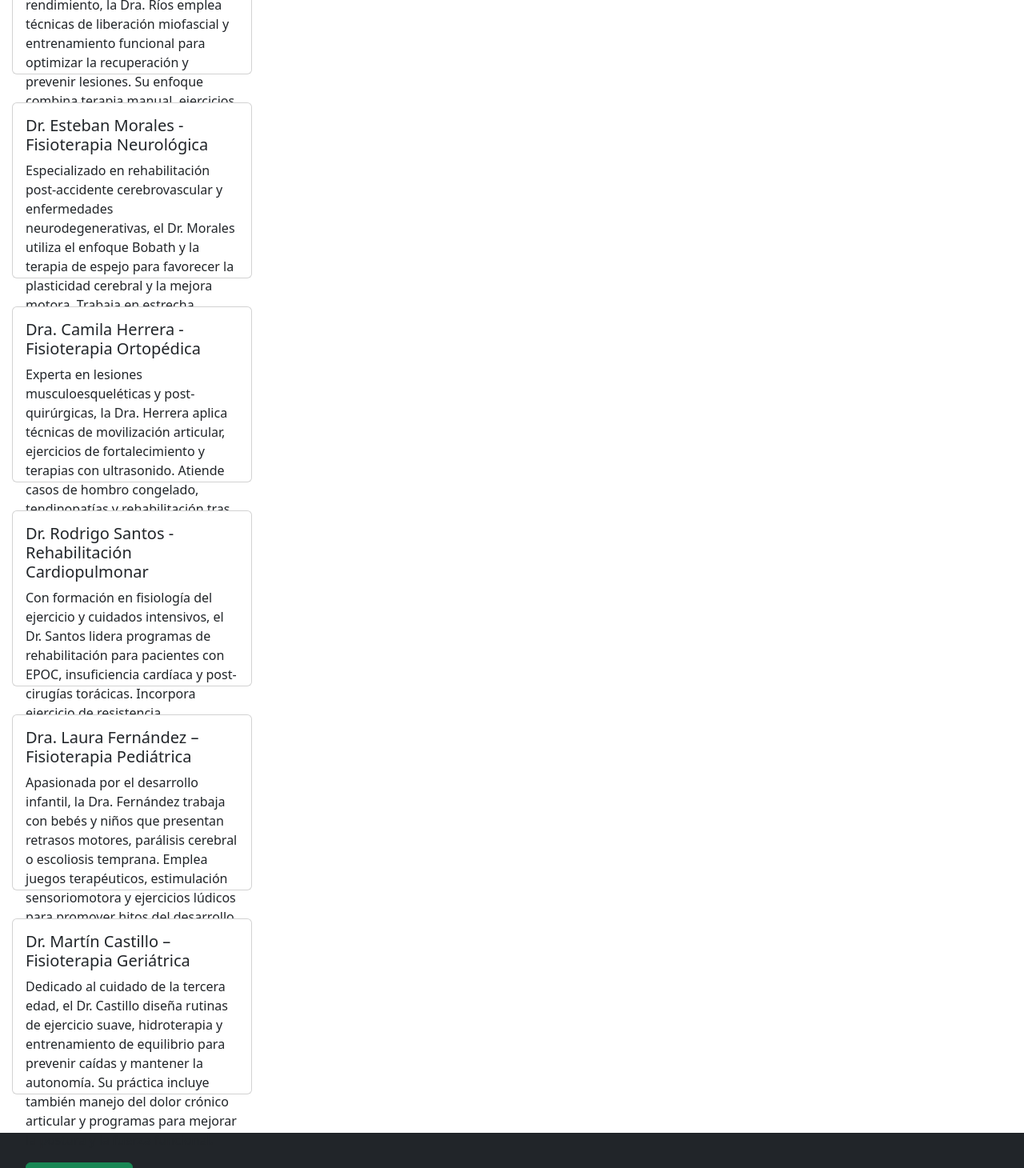
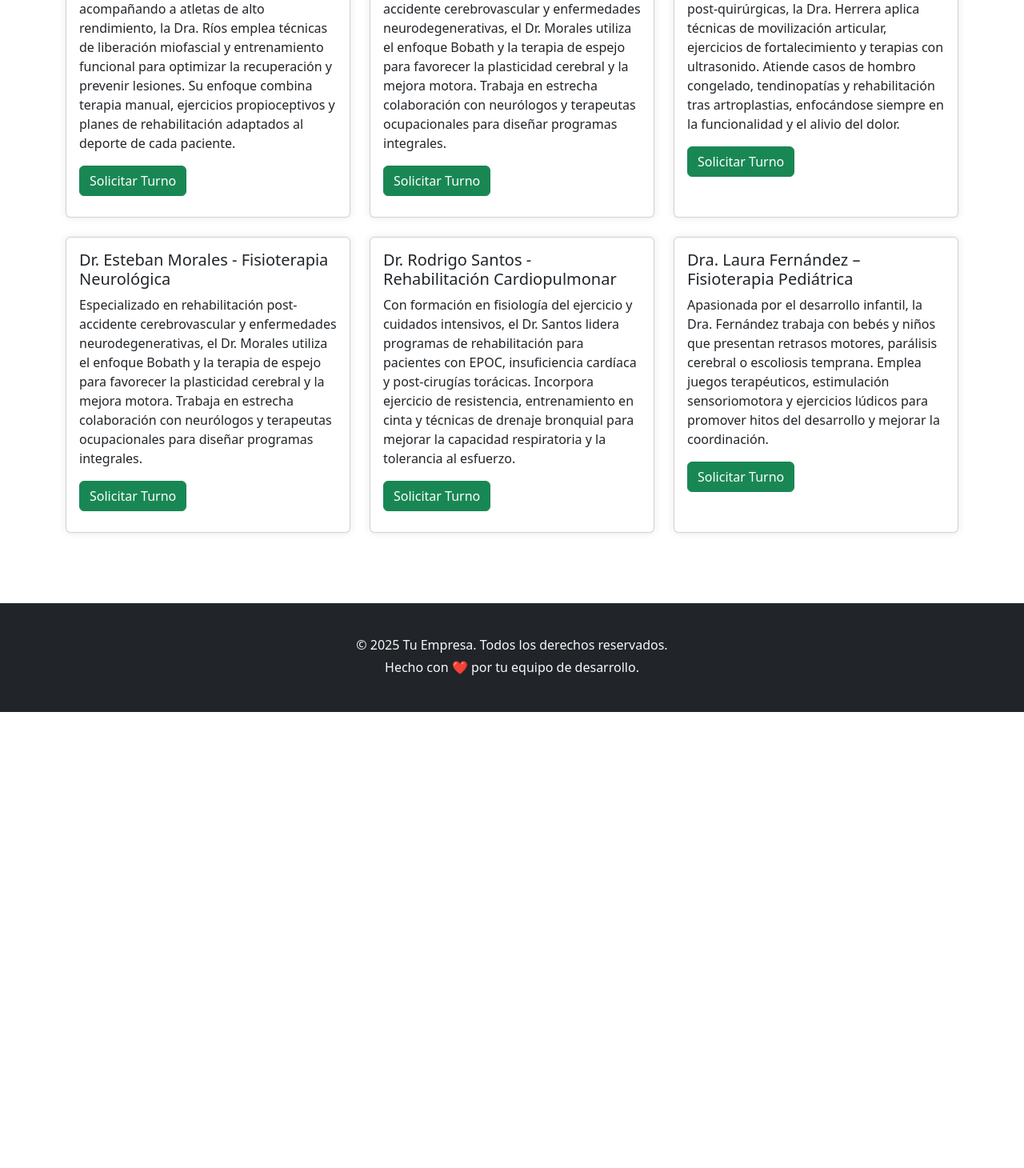
Before and after one commit to rodo18-2006/Proyecto-2, a React (Vite) app: page /Doctores in a window 1280 px wide. Shown: the part 320-1780 px from the top of the page at 80% size. After the commit the page ends 1210 px from the top, so only its background shows below. Built offline with nearby package versions, Linux system fonts and the light colour scheme.

Commit message:
editamos turnero, creamos horario.css y editamos el area de doctores

```diff
--- a/src/App.jsx
+++ b/src/App.jsx
@@ -6,7 +6,8 @@ import Doctores from "./page/Doctores";
 import NavbarC from "./components/navbar/NavbarC";
 import Inicio from "./components/Inicio/InicioC";
 import Turnos from "./page/Turnos";
-import Horarios from "./page/Horarios";
+import Hora from "./page/Hora";
+
 
 const App = () => {
   return (
@@ -18,7 +19,7 @@ const App = () => {
           <Route path="/Inicio" element={<HomePage />} />
           <Route path="*" element={<Error404 />} />
           <Route path="/Doctores" element={<Doctores />} />
-          <Route path="/Horarios" element={<Horarios />}/>
+         <Route path="/Horarios" element={<Hora />}/>
         </Routes>
       </Router>
     </>
--- a/src/components/doctores/Doctores.css
+++ b/src/components/doctores/Doctores.css
@@ -1,6 +1,5 @@
-.card{
-  width: 98%;
-  margin-top: 35px;
-  position: relative;
-  left: 15px;
+.caard {
+  height: 370px;
+  width: 100%;
+  box-shadow: 0 0 10px rgba(0,0,0,0.1);
 }
--- a/src/components/doctores/DoctoresC.jsx
+++ b/src/components/doctores/DoctoresC.jsx
@@ -1,105 +1,128 @@
-import Button from 'react-bootstrap/Button';
+import Button from "react-bootstrap/Button";
 import "bootstrap/dist/css/bootstrap.min.css";
-import Card from 'react-bootstrap/Card';
-import "./Doctores.css"
-
+import Card from "react-bootstrap/Card";
+import { Container, Row, Col } from "react-bootstrap";
+import "./Doctores.css";
 
 const DoctoresC = () => {
   return (
-    <>
-      <Card className="card">
+    <Container className="mt-5">
+      <Row>
+        <Col md={6} lg={4} className="mb-4">
+          <Card className="caard">
             <Card.Body>
-          <Card.Title>Dra. Valentia Ríos - Fisioterapia Deportiva</Card.Title>
+              <Card.Title>
+                Dra. Valentia Ríos - Fisioterapia Deportiva
+              </Card.Title>
               <Card.Text>
                 Con más de 8 años de experiencia acompañando a atletas de alto
-            rendimiento, la Dra. Ríos emplea técnicas de liberación miofascial y
-            entrenamiento funcional para optimizar la recuperación y prevenir
-            lesiones. Su enfoque combina terapia manual, ejercicios
-            propioceptivos y planes de rehabilitación adaptados al deporte de
-            cada paciente.
+                rendimiento, la Dra. Ríos emplea técnicas de liberación
+                miofascial y entrenamiento funcional para optimizar la
+                recuperación y prevenir lesiones. Su enfoque combina terapia
+                manual, ejercicios propioceptivos y planes de rehabilitación
+                adaptados al deporte de cada paciente.
               </Card.Text>
               <Button variant="success">Solicitar Turno</Button>
             </Card.Body>
           </Card>
+        </Col>
 
-      <Card className="card">
+        <Col md={6} lg={4} className="mb-4">
+          <Card className="caard">
             <Card.Body>
               <Card.Title>
                 Dr. Esteban Morales - Fisioterapia Neurológica
               </Card.Title>
               <Card.Text>
                 Especializado en rehabilitación post‐accidente cerebrovascular y
-            enfermedades neurodegenerativas, el Dr. Morales utiliza el enfoque
-            Bobath y la terapia de espejo para favorecer la plasticidad cerebral
-            y la mejora motora. Trabaja en estrecha colaboración con neurólogos
-            y terapeutas ocupacionales para diseñar programas integrales.
+                enfermedades neurodegenerativas, el Dr. Morales utiliza el
+                enfoque Bobath y la terapia de espejo para favorecer la
+                plasticidad cerebral y la mejora motora. Trabaja en estrecha
+                colaboración con neurólogos y terapeutas ocupacionales para
+                diseñar programas integrales.
               </Card.Text>
               <Button variant="success">Solicitar Turno</Button>
             </Card.Body>
           </Card>
+        </Col>
 
-      <Card className="card">
+        <Col md={6} lg={4} className="mb-4">
+          <Card className="caard">
             <Card.Body>
-          <Card.Title>Dra. Camila Herrera - Fisioterapia Ortopédica</Card.Title>
+              <Card.Title>
+                Dra. Camila Herrera - Fisioterapia Ortopédica
+              </Card.Title>
               <Card.Text>
-            Experta en lesiones musculoesqueléticas y post‐quirúrgicas, la Dra.
-            Herrera aplica técnicas de movilización articular, ejercicios de
-            fortalecimiento y terapias con ultrasonido. Atiende casos de hombro
-            congelado, tendinopatías y rehabilitación tras artroplastias,
-            enfocándose siempre en la funcionalidad y el alivio del dolor.
+                Experta en lesiones musculoesqueléticas y post‐quirúrgicas, la
+                Dra. Herrera aplica técnicas de movilización articular,
+                ejercicios de fortalecimiento y terapias con ultrasonido.
+                Atiende casos de hombro congelado, tendinopatías y
+                rehabilitación tras artroplastias, enfocándose siempre en la
+                funcionalidad y el alivio del dolor.
               </Card.Text>
               <Button variant="success">Solicitar Turno</Button>
             </Card.Body>
           </Card>
+        </Col>
 
-      <Card className="card">
+        <Col md={6} lg={4} className="mb-4">
+          <Card className="caard">
+            <Card.Body>
+              <Card.Title>
+                Dr. Esteban Morales - Fisioterapia Neurológica
+              </Card.Title>
+              <Card.Text>
+                Especializado en rehabilitación post‐accidente cerebrovascular y
+                enfermedades neurodegenerativas, el Dr. Morales utiliza el
+                enfoque Bobath y la terapia de espejo para favorecer la
+                plasticidad cerebral y la mejora motora. Trabaja en estrecha
+                colaboración con neurólogos y terapeutas ocupacionales para
+                diseñar programas integrales.
+              </Card.Text>
+              <Button variant="success">Solicitar Turno</Button>
+            </Card.Body>
+          </Card>
+        </Col>
+
+        <Col md={6} lg={4} className="mb-4">
+          <Card className="caard">
             <Card.Body>
               <Card.Title>
                 Dr. Rodrigo Santos - Rehabilitación Cardiopulmonar
               </Card.Title>
               <Card.Text>
-            Con formación en fisiología del ejercicio y cuidados intensivos, el
-            Dr. Santos lidera programas de rehabilitación para pacientes con
-            EPOC, insuficiencia cardíaca y post‐cirugías torácicas. Incorpora
-            ejercicio de resistencia, entrenamiento en cinta y técnicas de
-            drenaje bronquial para mejorar la capacidad respiratoria y la
-            tolerancia al esfuerzo.
+                Con formación en fisiología del ejercicio y cuidados intensivos,
+                el Dr. Santos lidera programas de rehabilitación para pacientes
+                con EPOC, insuficiencia cardíaca y post‐cirugías torácicas.
+                Incorpora ejercicio de resistencia, entrenamiento en cinta y
+                técnicas de drenaje bronquial para mejorar la capacidad
+                respiratoria y la tolerancia al esfuerzo.
               </Card.Text>
               <Button variant="success">Solicitar Turno</Button>
             </Card.Body>
           </Card>
+        </Col>
 
-      <Card className="card">
+        <Col md={6} lg={4} className="mb-4">
+          <Card className="caard">
             <Card.Body>
               <Card.Title>
                 Dra. Laura Fernández – Fisioterapia Pediátrica
               </Card.Title>
               <Card.Text>
-            Apasionada por el desarrollo infantil, la Dra. Fernández trabaja con
-            bebés y niños que presentan retrasos motores, parálisis cerebral o
-            escoliosis temprana. Emplea juegos terapéuticos, estimulación
-            sensoriomotora y ejercicios lúdicos para promover hitos del
-            desarrollo y mejorar la coordinación.
+                Apasionada por el desarrollo infantil, la Dra. Fernández trabaja
+                con bebés y niños que presentan retrasos motores, parálisis
+                cerebral o escoliosis temprana. Emplea juegos terapéuticos,
+                estimulación sensoriomotora y ejercicios lúdicos para promover
+                hitos del desarrollo y mejorar la coordinación.
               </Card.Text>
               <Button variant="success">Solicitar Turno</Button>
             </Card.Body>
           </Card>
+        </Col>
+      </Row>
+    </Container>
+  );
+};
 
-      <Card className="card">
-        <Card.Body>
-          <Card.Title>Dr. Martín Castillo – Fisioterapia Geriátrica</Card.Title>
-          <Card.Text>
-            Dedicado al cuidado de la tercera edad, el Dr. Castillo diseña
-            rutinas de ejercicio suave, hidroterapia y entrenamiento de
-            equilibrio para prevenir caídas y mantener la autonomía. Su práctica
-            incluye también manejo del dolor crónico articular y programas para
-            mejorar la postura y la fuerza funcional.
-          </Card.Text>
-          <Button variant="success">Solicitar Turno</Button>
-        </Card.Body>
-      </Card>
-    </>
-  );
-}
-
-export default DoctoresC
+export default DoctoresC;
--- a/src/components/form/FormC.jsx
+++ b/src/components/form/FormC.jsx
@@ -47,7 +47,7 @@ const FormC = () => {
   };
 
   return (
-    <Container className="d-flex justify-content-center align-items-center vh-100">
+    <Container className="form  d-flex justify-content-center align-items-center min-vh-100">
       <Card
         style={{
           padding: "1rem",
--- a/src/components/horarios/Horario.css
+++ /dev/null
@@ -1,4 +0,0 @@
-.card{
-  width: 300px;
-  height: 220px;
-}
--- /dev/null
+++ b/src/components/horarios/Horarios.css
@@ -0,0 +1,7 @@
+.doctores{
+  height: 100%;
+}
+
+.hora{
+  height: 220px;
+}
--- a/src/components/horarios/HorariosC.jsx
+++ b/src/components/horarios/HorariosC.jsx
@@ -1,58 +1,64 @@
-import React from "react";
+
+
+    import React from "react";
 import { Card, Container, Row, Col, Button } from "react-bootstrap";
-import { useNavigate } from "react-router-dom";
-import "./Horario.css"
+import "./Horarios.css"
+import { Link } from "react-router-dom";
+
 
 const HorariosC = () => {
-  const navigate = useNavigate();
-
   const profesionales = [
     {
-      nombre: "Dra. Valentia Ríos",
-      especialidad: "Fisioterapia Deportiva",
+      nombre: " Dr. Esteban Morales",
+      especialidad: "Fisioterapia Neurológica",
+      dias: "Lunes, Miércoles y Viernes",
+      horario: "15:00 a 19:00 hs",
+    },
+    {
+      nombre: "  Dra. Valentia Ríos",
+      especialidad: " Fisioterapia Deportiva",
       dias: "Lunes, Miércoles y Viernes",
       horario: "08:00 a 12:00 hs",
     },
+
     {
-      nombre: "Dr. Esteban Morales",
-      especialidad: " Fisioterapia Neurológica",
+      nombre: " Dra. Camila Herrera",
+      especialidad: "Fisioterapia Ortopédica",
+      dias: "Lunes a Viernes",
+      horario: "09:00 a 13:00 hs",
+    },
+
+    {
+      nombre: " Dr. Esteban Morales",
+      especialidad: "Fisioterapia Neurológica",
       dias: "Martes y Jueves",
       horario: "14:00 a 18:00 hs",
     },
     {
-      nombre: "Dra. Camila Herrera",
-      especialidad: "Fisioterapia Ortopédica",
-      dias: "Lunes a Viernes",
-      horario: "09:00 a 13:00 hs",
+      nombre: " Dr. Rodrigo Santos",
+      especialidad: "Rehabilitación Cardiopulmonar",
+      dias: "Martes y Jueves",
+      horario: "08:00 a 12:00 hs",
     },
+
     {
       nombre: " Dra. Laura Fernández",
       especialidad: "Fisioterapia Pediátrica",
-      dias: "Lunes, Miércoles y Viernes",
-      horario: "15:00 a 19:00 hs",
-    },
-    {
-      nombre: "Dr. Martín Castillo ",
-      especialidad: "Fisioterapia Geriátrica",
-      dias: "Martes y Jueves",
-      horario: "08:00 a 12:00 hs",
-    },
-    {
-      nombre: " Dr. Rodrigo Santos",
-      especialidad: " Rehabilitación Cardiopulmonar",
       dias: "Martes y Jueves",
       horario: "08:00 a 12:00 hs",
     },
   ];
 
-
   return (
-    <Container className="mt-5">
-      <h2 className="text-center mb-4">Cartelera de Horarios</h2>
+    <Container className="doctores mt-5">
+      <h2 className="text-center mb-4">Cartelera de Profesionales</h2>
       <Row>
         {profesionales.map((doctor, index) => (
           <Col key={index} md={6} lg={4} className="mb-4">
-            <Card style={{ boxShadow: "0 0 8px rgba(0,0,0,0.1)" }}>
+            <Card
+              className="hora"
+              style={{ boxShadow: "0 0 8px rgba(0,0,0,0.1)" }}
+            >
               <Card.Body>
                 <Card.Title>{doctor.nombre}</Card.Title>
                 <Card.Subtitle className="mb-2 text-muted">
@@ -62,13 +68,9 @@ const HorariosC = () => {
                   <strong>Días de Atención:</strong> {doctor.dias} <br />
                   <strong>Horario:</strong> {doctor.horario}
                 </Card.Text>
-                <Button
-                  variant="primary"
-                  className="w-100"
-                  onClick={() => navigate("/Turnos")}
-                >
+                <Link to="/Turnos" className="btn btn-primary">
                   Solicitar Turno
-                </Button>
+                </Link>
               </Card.Body>
             </Card>
           </Col>
--- a/src/components/navbar/NavbarC.jsx
+++ b/src/components/navbar/NavbarC.jsx
@@ -10,7 +10,7 @@ const NavbarC = () => {
     <>
       <Navbar expand="lg" className="navbar" collapseOnSelect>
         <Container>
-          <img  className="logo" src="./img/logo-clinica.png" alt="logo" />
+          <img className="logo" src="./img/logo-clinica.png" alt="logo" />
           <Navbar.Brand href="/inicio">Inicio</Navbar.Brand>
           <Navbar.Toggle aria-controls="basic-navbar-nav" />
           <Navbar.Collapse id="basic-navbar-nav">
--- a/src/components/turnero/TurneroC.jsx
+++ b/src/components/turnero/TurneroC.jsx
@@ -1,82 +1,47 @@
-/* import React, { useState } from "react";
+import React, { useState } from "react";
 import "./Turnero.css";
 
 const TurneroC = () => {
   const [turnos, setTurnos] = useState([]);
   const [nombre, setNombre] = useState("");
-  const [turnoActual, setTurnoActual] = useState(0);
+  const [dni, setDni] = useState("");
+  const [doctor, setDoctor] = useState("");
+  const [motivo, setMotivo] = useState("");
+  const [fecha, setFecha] = useState("");
+  const [hora, setHora] = useState("");
+
+  const profesionales = [
+    "Dra. Valentia Ríos - Fisioterapia Deportiva",
+    "Dr. Esteban Morales - Fisioterapia Neurológica",
+    "Dra. Camila Herrera - Fisioterapia Ortopédica",
+    "Dr. Esteban Morales - Fisioterapia Neurológica",
+    "Dr. Rodrigo Santos - Rehabilitación Cardiopulmonar",
+    "Dra. Laura Fernández – Fisioterapia Pediátrica",
+  ];
 
   const agregarTurno = () => {
-    if (nombre.trim() !== "") {
-      setTurnos([...turnos, nombre]);
+    if (
+      nombre.trim() !== "" &&
+      dni.trim() !== "" &&
+      doctor !== "" &&
+      motivo.trim() !== "" &&
+      fecha &&
+      hora
+    ) {
+      setTurnos([...turnos, { nombre, dni, doctor, motivo, fecha, hora }]);
+      // Limpiar campos
       setNombre("");
-    }
-  };
-
-  const siguienteTurno = () => {
-    if (turnoActual < turnos.length - 1) {
-      setTurnoActual(turnoActual + 1);
+      setDni("");
+      setDoctor("");
+      setMotivo("");
+      setFecha("");
+      setHora("");
+    } else {
+      alert("Por favor completá todos los campos.");
     }
   };
 
   return (
-    <div className="turnero-container">
-      <h2 className="titulo">Turnos</h2>
-      <input
-        type="text"
-        value={nombre}
-        onChange={(e) => setNombre(e.target.value)}
-        placeholder="Escribí tu nombre"
-        className="input-turno"
-      />
-      <button onClick={agregarTurno} className="btn-agregar">
-        Agregar
-      </button>
-
-      <h3 className="turno-actual">
-        Turno actual: {turnos[turnoActual] || "Nadie aún"}
-      </h3>
-
-      <button onClick={siguienteTurno} className="btn-siguiente">
-        Siguiente
-      </button>
-
-      <ul className="lista-turnos">
-        {turnos.map((t, i) => (
-          <li key={i} className="turno-item">
-            {t}
-          </li>
-        ))}
-      </ul>
-    </div>
-  );
-};
-
-export default TurneroC; */
-
-/* Segundo turnero */
-
- import React, { useState } from "react";
-import "./Turnero.css";
-
-
-const TurneroC = () => {
-  const [turnos, setTurnos] = useState([]);
-  const [nombre, setNombre] = useState("");
-  const [fecha, setFecha] = useState("");
-  const [hora, setHora] = useState("");
-
-  const agregarTurno = () => {
-    if (nombre.trim() !== "" && fecha && hora) {
-      setTurnos([...turnos, { nombre, fecha, hora }]);
-      setNombre("");
-      setFecha("");
-      setHora("");
-    }
-  };
-
-  return (
-
     <div className="turnero-container">
       <h2>Turnos</h2>
 
@@ -85,8 +50,43 @@ const TurneroC = () => {
           type="text"
           value={nombre}
           onChange={(e) => setNombre(e.target.value)}
-          placeholder="Escribe tu nombre"
+          placeholder="Nombre completo"
           className="form-control"
+        />
+      </div>
+
+      <div className="form-group">
+        <input
+          type="number"
+          value={dni}
+          onChange={(e) => setDni(e.target.value)}
+          placeholder="Número de Documento"
+          className="form-control"
+        />
+      </div>
+
+      <div className="form-group">
+        <select
+          value={doctor}
+          onChange={(e) => setDoctor(e.target.value)}
+          className="form-control"
+        >
+          <option value="">Seleccionar Profesional</option>
+          {profesionales.map((doc, index) => (
+            <option key={index} value={doc}>
+              {doc}
+            </option>
+          ))}
+        </select>
+      </div>
+
+      <div className="form-group">
+        <textarea
+          value={motivo}
+          onChange={(e) => setMotivo(e.target.value)}
+          placeholder="Motivo de consulta"
+          className="form-control"
+          rows="2"
         />
       </div>
 
@@ -116,7 +116,12 @@ const TurneroC = () => {
       <ul className="turnos-lista">
         {turnos.map((t, i) => (
           <li key={i} className="turno-item">
-            {t.nombre} - {t.fecha} - {t.hora}
+            <strong>{t.nombre}</strong> (DNI: {t.dni})<br />
+            <strong>Doctor:</strong> {t.doctor}
+            <br />
+            <strong>Motivo:</strong> {t.motivo}
+            <br />
+            <strong>Fecha:</strong> {t.fecha} - <strong>Hora:</strong> {t.hora}
           </li>
         ))}
       </ul>
```
Also changed, not shown: src/page/Hora.jsx (added, +16 -0 lines), src/page/Horarios.jsx (deleted, +0 -16 lines). Lines whose indentation alone changed are shown as unchanged.
